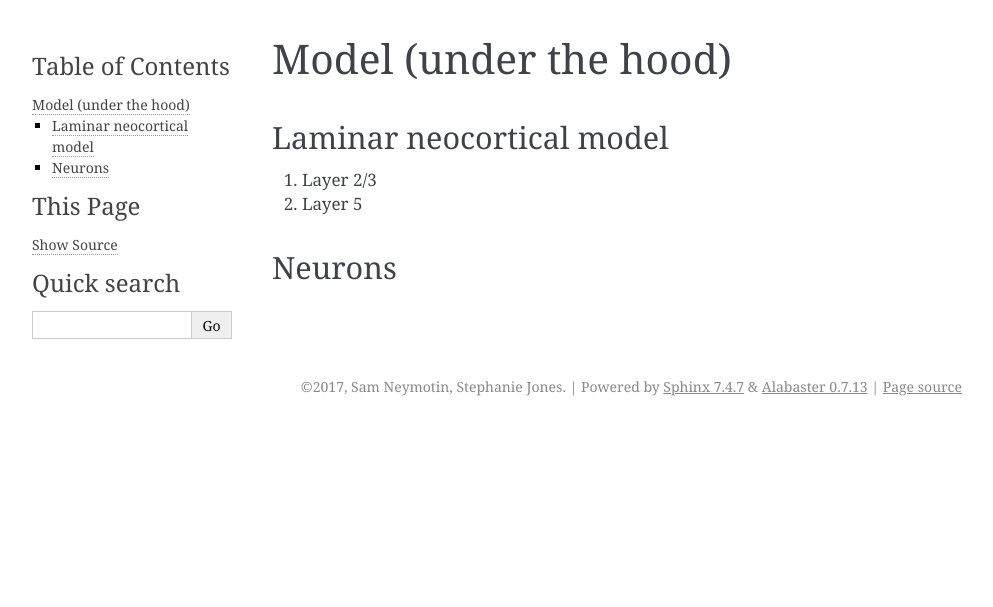
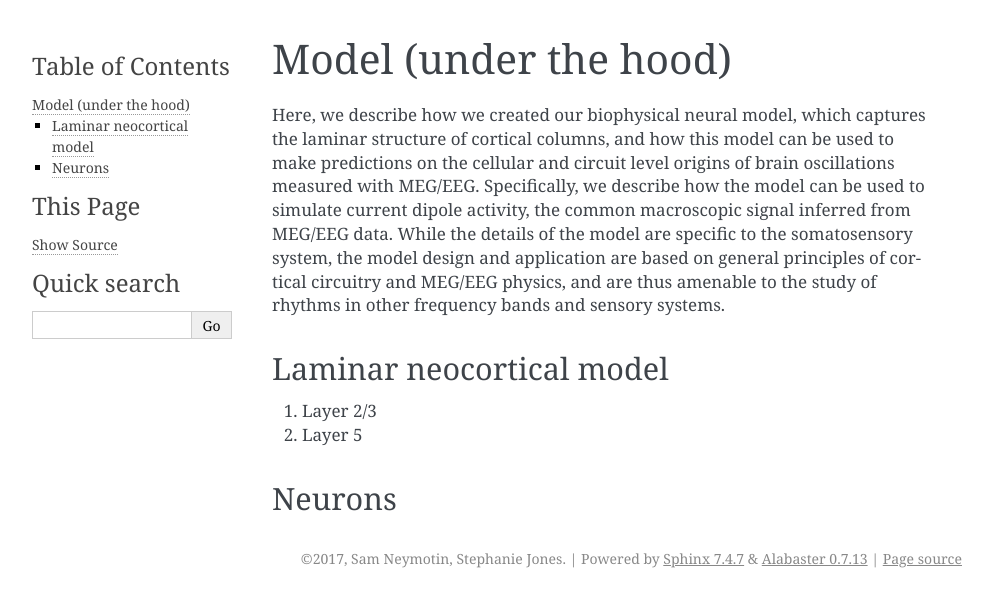
Before and after one commit to jonescompneurolab/hnn, a Sphinx documentation site: the page built from doc/model.rst, in a window 1280 px wide. Shown: the top 607 px of the page, without its empty margins (148-1141 px from the left). Built offline with Sphinx 7.4.7, drawn with Linux system fonts in a browser that asks for light colours.

Commit message:
move some doc text around

```diff
--- a/doc/model.rst
+++ b/doc/model.rst
@@ -1,6 +1,16 @@
 .. (need good schematic) ;  -
 Model (under the hood)
 ======================
+
+Here, we
+describe how we created our biophysical neural model, which captures the laminar structure of cortical
+columns, and how this model can be used to make predictions on the cellular and circuit level origins of
+brain oscillations measured with MEG/EEG. Specifically, we describe how the model can be used to
+simulate current dipole activity, the common macroscopic signal inferred from MEG/EEG data.
+While the details of the
+model are specific to the somatosensory system, the model design and application are based on general
+principles of cortical circuitry and MEG/EEG physics, and are thus amenable to the study of rhythms in
+other frequency bands and sensory systems.
 
 Laminar neocortical model
 -------------------------
--- a/doc/priorstudies.rst
+++ b/doc/priorstudies.rst
@@ -1,5 +1,11 @@
 Hypothesis development/testing in prior somatosensory studies
 =============================================================
+
+Here we detail
+how we applied our biophysical model of neocortex to study event-related potentials (ERPs),
+alpha/beta rhythms, and gamma rhythms.  We describe how we used the model to make novel predictions
+on the origin on the beta rhythm that accurately reproduce many characteristic features of MEG data
+and accounts for changes in the rhythm with attention, detection, and healthy aging.
 
 Event related potentials (ERPs)
 -------------------------------
```
Also changed, not shown: doc/background.rst (+9 -0 lines).
